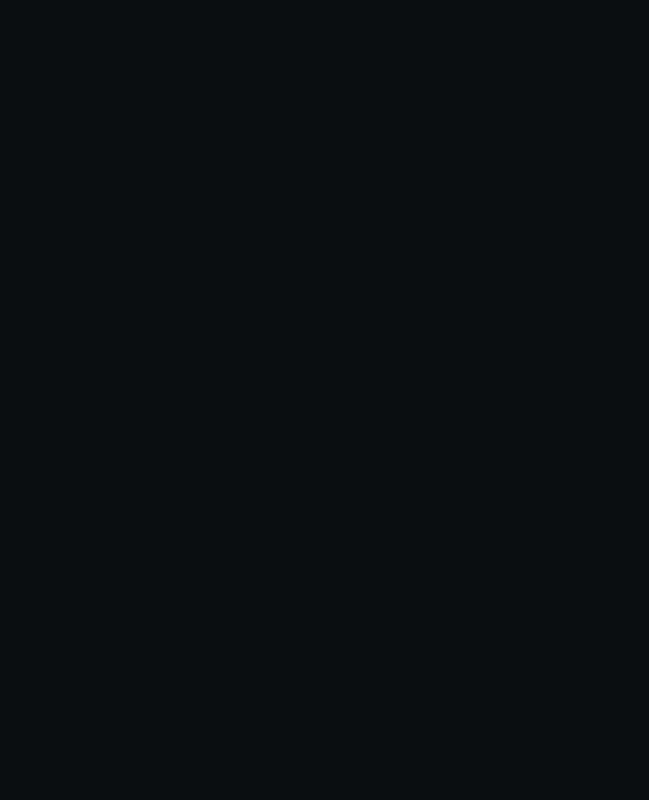
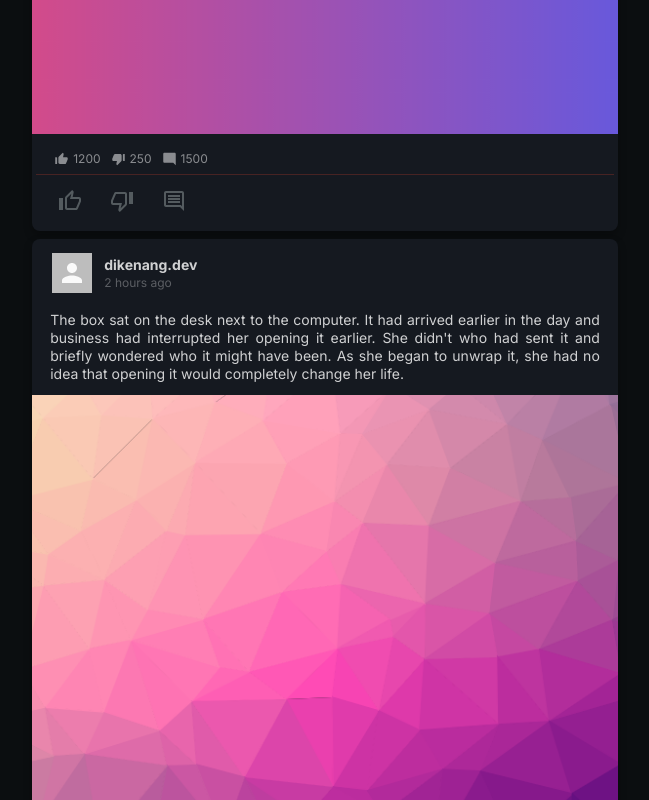
Before and after one commit to resqiar/dikenang, a Next.js app in the folder dikweb/: page / in a window 1280 px wide. Shown: the part 860-1660 px from the top of the page, without its empty margins (315-964 px from the left). Before the commit the page ends 800 px from the top, so only its background shows below. Built offline with nearby package versions, Linux system fonts and the light colour scheme.

Commit message:
feat(dikweb): create feed post components

```diff
--- a/dikweb/components/body/IndexBody.tsx
+++ b/dikweb/components/body/IndexBody.tsx
@@ -1,5 +1,6 @@
 import styled from 'styled-components'
 import FeedInputBox from '../feed/FeedInputBox'
+import FeedPost from '../feed/FeedPost'
 import Leftbar from '../sidebar/leftbar/Leftbar'
 import Rightbar from '../sidebar/rightbar/Rightbar'
 
@@ -13,6 +14,26 @@ export default function IndexBody() {
 			<IndexBodyMidWrapper>
 				{/* Feed Input Box */}
 				<FeedInputBox />
+
+				{/* Feed Posts */}
+				<FeedPost
+					caption="It was easy to spot her. All you needed to do was look at her socks. They were never a matching pair. One would be green while the other would be blue. One would reach her knee while the other barely touched her ankle. Every other part of her was perfect, but never the socks. They were her micro act of rebellion."
+					username="dikenang.dev"
+					timestamp="2 hours ago"
+					imageSrc="/images/bg.png"
+					upSum={1200}
+					downSum={250}
+					commentSum={1500}
+				/>
+				<FeedPost
+					caption="The box sat on the desk next to the computer. It had arrived earlier in the day and business had interrupted her opening it earlier. She didn't who had sent it and briefly wondered who it might have been. As she began to unwrap it, she had no idea that opening it would completely change her life."
+					username="dikenang.dev"
+					timestamp="2 hours ago"
+					imageSrc="/images/bg-3.png"
+					upSum={0}
+					downSum={1}
+					commentSum={15}
+				/>
 			</IndexBodyMidWrapper>
 
 			{/* Sidebar => Right */}
--- /dev/null
+++ b/dikweb/components/feed/FeedPost.tsx
@@ -0,0 +1,221 @@
+import { Avatar, IconButton } from '@material-ui/core'
+import Image from 'next/image'
+import styled from 'styled-components'
+import Icons from '../icons/Icons'
+
+import ThumbUpAltIcon from '@material-ui/icons/ThumbUpAlt'
+import ThumbDownAltIcon from '@material-ui/icons/ThumbDownAlt'
+import ThumbUpIconOutlined from '@material-ui/icons/ThumbUpOutlined'
+import ThumbDownIconOutlined from '@material-ui/icons/ThumbDownOutlined'
+import InsertCommentOutlinedIcon from '@material-ui/icons/InsertCommentOutlined'
+import ModeCommentIcon from '@material-ui/icons/ModeComment'
+
+interface Props {
+	username: string
+	timestamp: string
+	caption: string
+	upSum: number
+	downSum: number
+	commentSum: number
+	avatarSrc?: string
+	imageSrc?: string
+}
+
+export default function FeedPost({
+	avatarSrc,
+	username,
+	timestamp,
+	caption,
+	imageSrc,
+	upSum,
+	downSum,
+	commentSum,
+}: Props) {
+	return (
+		<FeedPostWrapper>
+			<FeedPostHeaderWrapper>
+				<FeedPostProfile>
+					{/* Post Avatar */}
+					<IconButton>
+						<Avatar variant="square" src={avatarSrc} />
+					</IconButton>
+
+					<FeedPostHeaderText>
+						{/* Post Username */}
+						<FeedPostProfileH4>{username}</FeedPostProfileH4>
+
+						{/* Post TimeStamp */}
+						<FeedPostTimeStamp>{timestamp}</FeedPostTimeStamp>
+					</FeedPostHeaderText>
+				</FeedPostProfile>
+			</FeedPostHeaderWrapper>
+
+			<FeedPostBody>
+				<FeedPostCaption>{caption}</FeedPostCaption>
+				{/* Post Attachments */}
+				<FeedPostAttachments>
+					{/* If attachments contains image */}
+					{imageSrc && (
+						<Image
+							width="1080"
+							height="1080"
+							src={imageSrc}
+							objectFit="cover"
+						/>
+					)}
+				</FeedPostAttachments>
+			</FeedPostBody>
+
+			<FeedPostFooter>
+				{/* Votes Alt */}
+				<FeedPostVotes>
+					<VotesWrapper>
+						{/* Up votes */}
+						<ThumbUpAltIcon
+							style={{
+								color: 'var(--font-white-500)',
+								width: '15px',
+								height: '18px',
+								border: 'none',
+							}}
+						/>
+						<VotesAltText>{upSum}</VotesAltText>
+					</VotesWrapper>
+
+					<VotesWrapper>
+						{/* Down votes */}
+						<ThumbDownAltIcon
+							style={{
+								color: 'var(--font-white-500)',
+								width: '15px',
+								height: '18px',
+								border: 'none',
+							}}
+						/>
+						<VotesAltText>{downSum}</VotesAltText>
+					</VotesWrapper>
+
+					<VotesWrapper>
+						{/* comments */}
+						<ModeCommentIcon
+							style={{
+								color: 'var(--font-white-500)',
+								width: '15px',
+								height: '18px',
+								border: 'none',
+							}}
+						/>
+						<VotesAltText>{commentSum}</VotesAltText>
+					</VotesWrapper>
+				</FeedPostVotes>
+
+				{/* Votes || Comment */}
+				<FeedPostButtonWrapper>
+					{/* Upvotes */}
+					<Icons Icon={ThumbUpIconOutlined} hasIconButton={true} />
+
+					{/* Downvotes */}
+					<Icons Icon={ThumbDownIconOutlined} hasIconButton={true} />
+
+					{/* Commment */}
+					<Icons
+						Icon={InsertCommentOutlinedIcon}
+						hasIconButton={true}
+					/>
+				</FeedPostButtonWrapper>
+			</FeedPostFooter>
+		</FeedPostWrapper>
+	)
+}
+
+const FeedPostWrapper = styled.div`
+	background-color: var(--background-dimmed-500);
+	height: fit-content;
+	border-radius: 8px;
+	margin-top: 8px;
+	width: 100%;
+	box-shadow: var(--box-shadow);
+
+	/* How mobile should behave */
+	@media (max-width: 600px) {
+		border-radius: 2px;
+		margin-top: 4px;
+	}
+`
+const FeedPostHeaderWrapper = styled.div`
+	display: flex;
+	align-items: center;
+	padding: 2px 8px;
+	justify-content: space-between;
+`
+const FeedPostHeaderText = styled.div`
+	display: flex;
+	flex-direction: column;
+`
+const FeedPostProfile = styled.div`
+	display: flex;
+	align-items: center;
+`
+const FeedPostProfileH4 = styled.h4`
+	color: var(--font-white-800);
+	font-weight: bold;
+	font-size: 14px;
+`
+const FeedPostTimeStamp = styled.p`
+	color: var(--font-white-300);
+	margin-top: 2px;
+	font-size: 12px;
+`
+
+/**
+ * Body
+ */
+const FeedPostBody = styled.div``
+const FeedPostCaption = styled.p`
+	word-break: break-word;
+	white-space: pre-wrap;
+	color: var(--font-white-800);
+	font-size: 14px;
+	padding: 4px 18px;
+	text-align: justify;
+	line-height: 18px;
+	font-weight: 400;
+`
+const FeedPostAttachments = styled.div`
+	width: 100%;
+	height: 100%;
+	object-fit: cover;
+	padding-top: 8px;
+`
+
+/**
+ * Footer
+ */
+const FeedPostFooter = styled.div`
+	padding: 4px;
+`
+const FeedPostVotes = styled.div`
+	padding: 8px 18px 2px;
+	display: flex;
+	align-items: center;
+	gap: 6px;
+`
+const VotesWrapper = styled.div`
+	display: flex;
+	align-items: center;
+`
+const VotesAltText = styled.p`
+	color: var(--font-white-500);
+	font-size: 12px;
+	padding: 0px 4px;
+`
+
+/**
+ * Footer Button
+ */
+const FeedPostButtonWrapper = styled.div`
+	display: flex;
+	margin-top: 4px;
+	padding: 0px 8px;
+	border-top: var(--border);
+`
--- a/dikweb/styles/globals.css
+++ b/dikweb/styles/globals.css
@@ -51,4 +51,5 @@ a {
 	/* Others */
 	--box-shadow: 0 4px 8px 0 rgba(0, 0, 0, 0.3);
 	--box-shadow-18: 0 4px 18px 0 rgba(0, 0, 0, 0.3);
+	--border: 1px solid rgb(71, 35, 35);
 }
```
